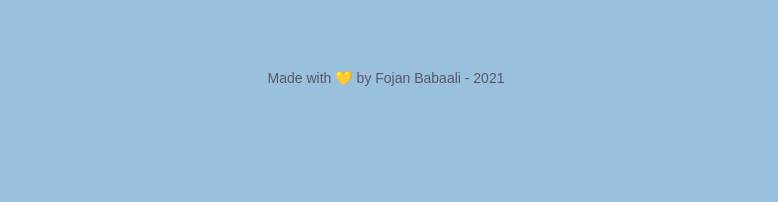
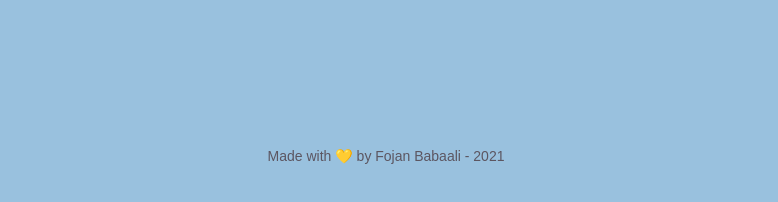
Before and after one commit to fojanb/Food-Recipe-App, a React (Create React App) app: page / in a window 1280 px wide. Shown: the part 694-896 px from the top of the page, without its empty margins (254-1032 px from the left). Built offline with nearby package versions, Linux system fonts and the light colour scheme; no server answers; a web font is replaced by a local one.

Commit message:
Update index.css

```diff
--- a/src/index.css
+++ b/src/index.css
@@ -1,3 +1,7 @@
+html {
+  position: relative;
+  min-height: 100%;
+}
 body {
   font-family: "Khula", sans-serif;
   -webkit-font-smoothing: antialiased;
@@ -14,7 +18,10 @@ body {
   width: 100%;
   color: #5c5661;
   font-size: 14px;
-  position: fixed;
-  left: 0;
-  bottom: 20px;
+  position: absolute;
+    left: 0;
+    bottom: 0;
+  height: 100px;
+  width: 100%;
+  overflow: hidden;
 }
```
